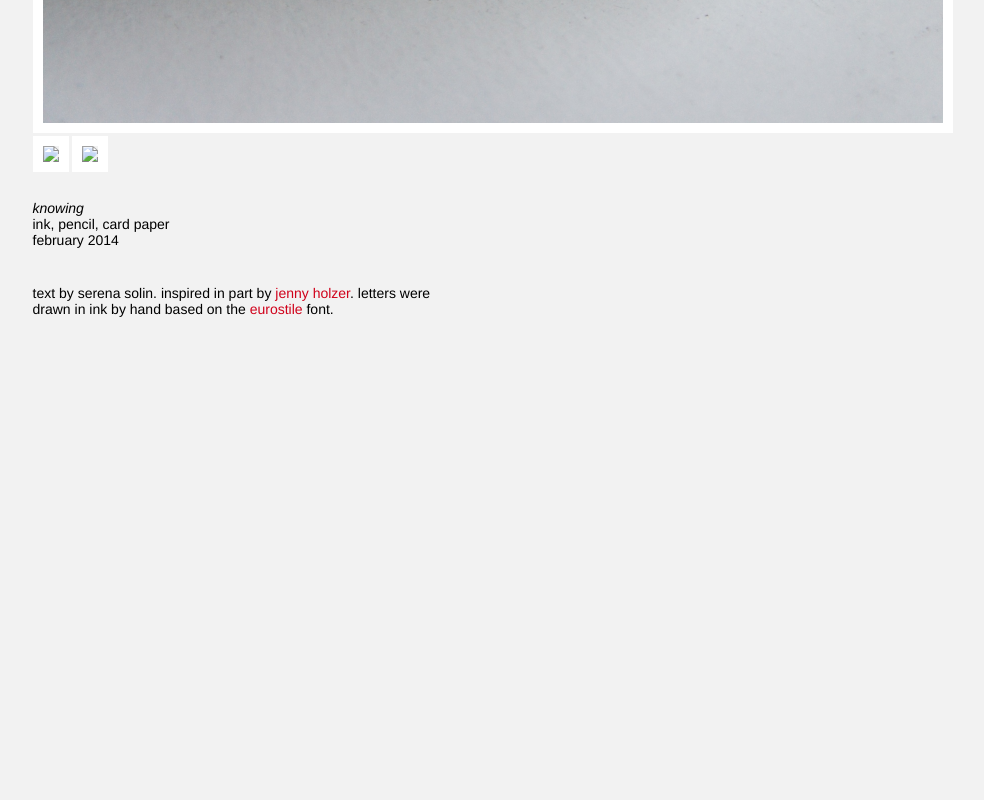
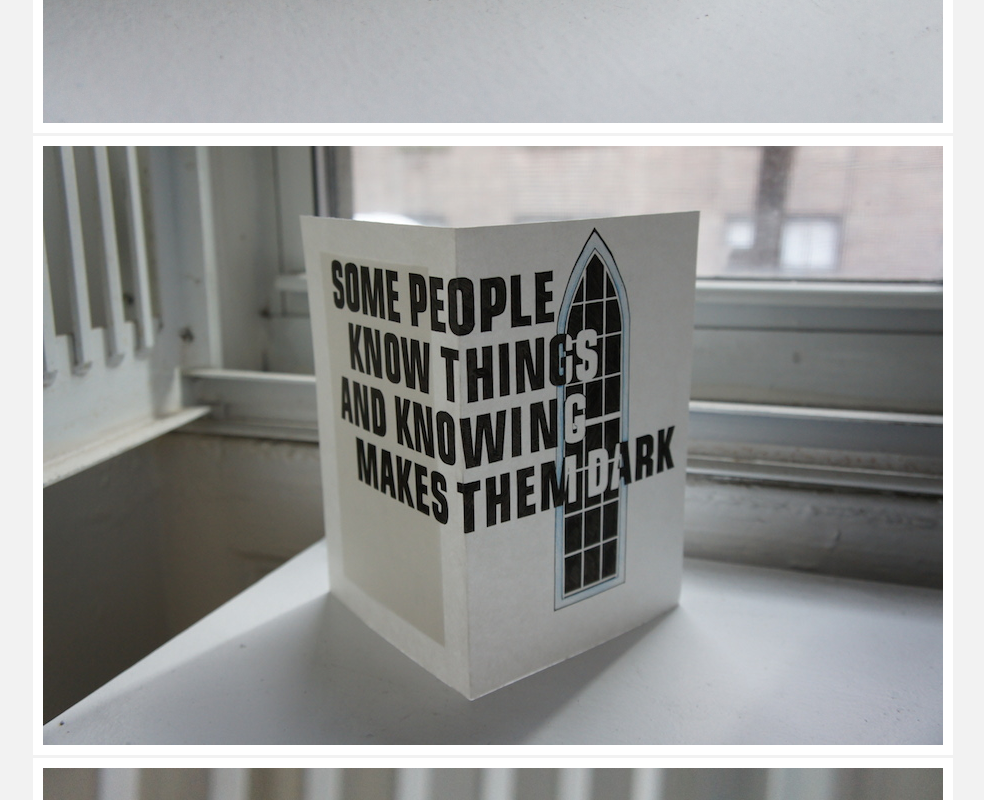
Before and after one commit to ssolin/benkogan.github.io, a plain HTML site: page design/knowing.html in a window 1280 px wide. Shown: the part 1340-2140 px from the top of the page, without its empty margins (145-1129 px from the left). Before the commit the page ends 1757 px from the top, so only its background shows below. Drawn offline with Linux system fonts and the light colour scheme.

Commit message:
Added Knowing to design index and fixed typos

```diff
--- a/design/knowing.html
+++ b/design/knowing.html
@@ -19,8 +19,8 @@
 
             <div id="container" class="knowing">
                 <img src="/img/design/knowing-1.jpg" id="art" class="knowing">
-                <img src="/img/design/knowing-2" id="art" class="knowing">
-                <img src="/img/design/knowing-3" id="art" class="knowing">
+                <img src="/img/design/knowing-2.jpg" id="art" class="knowing">
+                <img src="/img/design/knowing-3.jpg" id="art" class="knowing">
                 <p id="label">
                 <em>knowing</em></br>
                 ink, pencil, card paper</br>
```
Also changed, not shown: design/index.html (+1 -0 lines).
